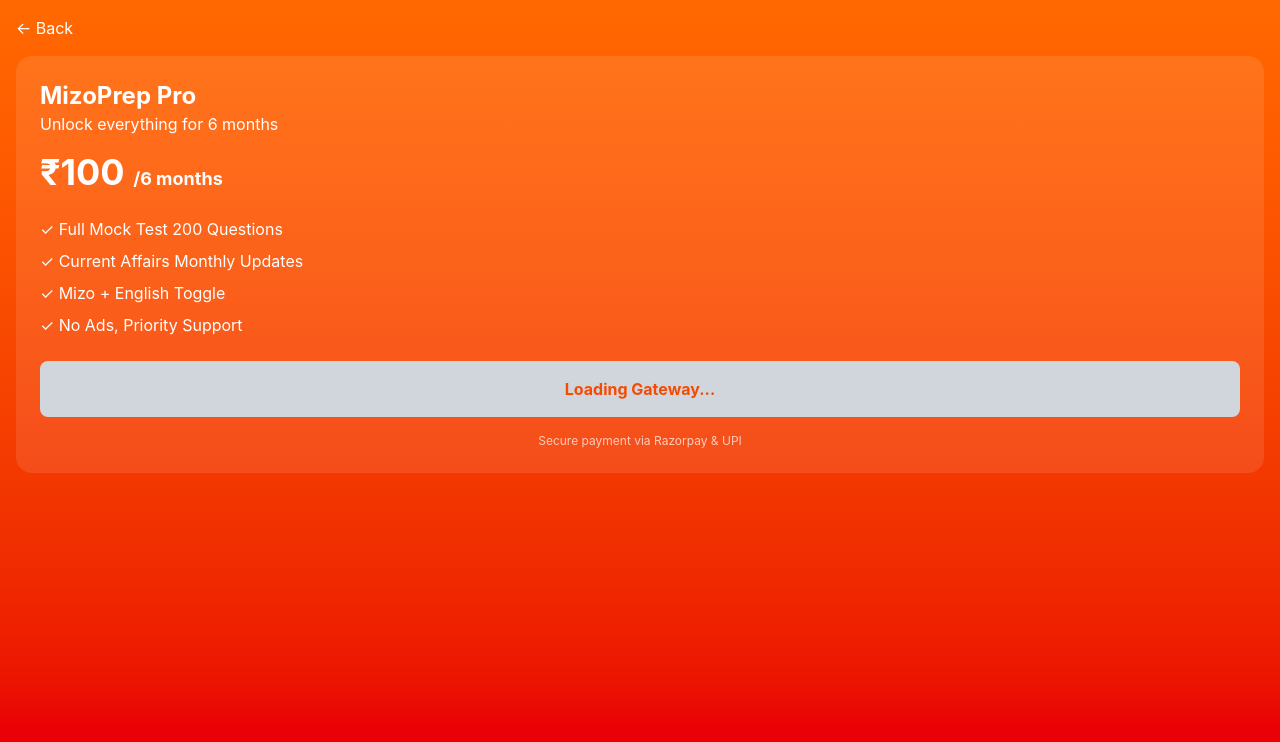
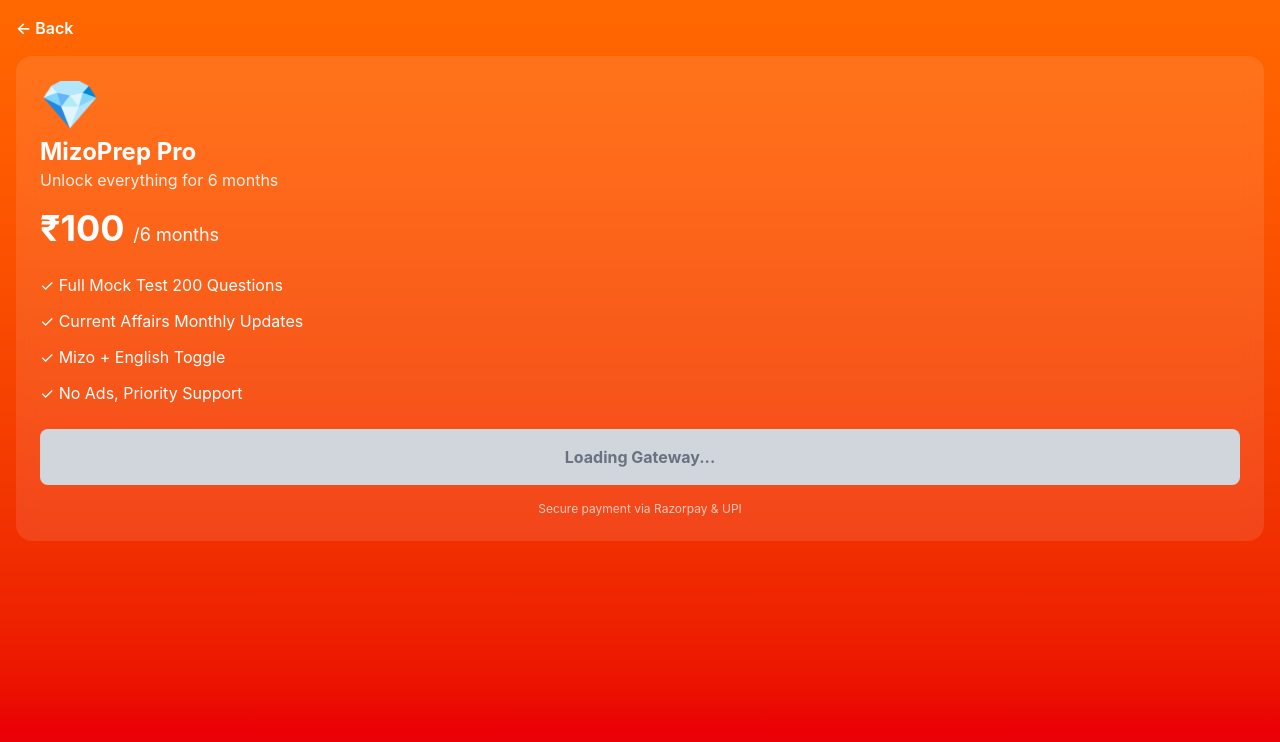
Before and after one commit to tlantea23/mizoprep, a Next.js app: page /premium in a window 1280 px wide. Shown: the top 742 px of the page. Built offline with nearby package versions, Linux system fonts and the light colour scheme.

Commit message:
fix: use fetch instead of capacitorhttp

```diff
--- a/app/premium/page.tsx
+++ b/app/premium/page.tsx
@@ -2,7 +2,6 @@
 
 import { useState, useEffect } from 'react'
 import { useRouter } from 'next/navigation'
-import { CapacitorHttp } from '@capacitor/core'
 
 declare global {
   interface Window {
@@ -34,18 +33,19 @@
     setError('')
 
     try {
-      const response = await CapacitorHttp.post({
-        url: 'https://mizoprep.vercel.app/api/razorpay',
+      const response = await fetch('/api/razorpay', {
+        method: 'POST',
         headers: { 'Content-Type': 'application/json' },
-        data: {
+        body: JSON.stringify({
           amount: 10000,
           userId: 'test_user_123'
-        }
+        })
       })
 
-      const order = response.data
-      if (response.status !== 200 || !order.id) {
-        throw new Error(`API Error: ${JSON.stringify(order)}`)
+      const order = await response.json()
+
+      if (!response.ok || !order.id) {
+        throw new Error(order.error || `API Error: ${response.status}`)
       }
 
       const options = {
@@ -57,11 +57,12 @@
         order_id: order.id,
         handler: function (response: any) {
           console.log('Payment Success:', response)
-          router.push('/premium/success')
+          router.push(`/premium/success?razorpay_payment_id=${response.razorpay_payment_id}&razorpay_order_id=${response.razorpay_order_id}`)
         },
         prefill: {
           name: 'Test User',
-          email: 'test@mizoprep.com'
+          email: 'test@mizoprep.com',
+          contact: '9999999999'
         },
         theme: {
           color: '#F37254'
@@ -81,33 +82,35 @@
       rzp.open()
 
     } catch (error: any) {
-      setError(error.message || 'Payment failed')
+      console.error('Full Error:', error)
+      setError(error.message || 'Payment failed. Internet check la, try leh rawh.')
       setLoading(false)
     }
   }
 
   return (
     <div className="p-4 bg-gradient-to-b from-orange-500 to-red-600 min-h-screen text-white">
-      <button onClick={() => router.back()} className="mb-4">← Back</button>
+      <button onClick={() => router.back()} className="mb-4 font-semibold">← Back</button>
 
-      <div className="bg-white/10 p-6 rounded-2xl">
+      <div className="bg-white/10 p-6 rounded-2xl backdrop-blur-sm">
+        <div className="text-5xl mb-2">💎</div>
         <h1 className="text-2xl font-bold">MizoPrep Pro</h1>
-        <p>Unlock everything for 6 months</p>
-        <h2 className="text-4xl font-bold my-4">₹100 <span className="text-lg">/6 months</span></h2>
+        <p className="opacity-90">Unlock everything for 6 months</p>
+        <h2 className="text-4xl font-bold my-4">₹100 <span className="text-lg font-normal">/6 months</span></h2>
 
-        <div className="my-6 space-y-2">
-          <p>✓ Full Mock Test 200 Questions</p>
-          <p>✓ Current Affairs Monthly Updates</p>
-          <p>✓ Mizo + English Toggle</p>
-          <p>✓ No Ads, Priority Support</p>
+        <div className="my-6 space-y-3 text-left">
+          <p className="flex items-center gap-2">✓ Full Mock Test 200 Questions</p>
+          <p className="flex items-center gap-2">✓ Current Affairs Monthly Updates</p>
+          <p className="flex items-center gap-2">✓ Mizo + English Toggle</p>
+          <p className="flex items-center gap-2">✓ No Ads, Priority Support</p>
         </div>
 
-        {error && <p className="text-yellow-300 bg-black/20 p-3 rounded my-4 break-words">{error}</p>}
+        {error && <p className="text-yellow-300 bg-black/20 p-3 rounded my-4 break-words text-sm">{error}</p>}
 
         <button
           onClick={handleBuyPro}
           disabled={loading || !razorpayLoaded}
-          className="bg-white text-orange-600 font-bold p-4 rounded-lg w-full disabled:bg-gray-300"
+          className="bg-white text-orange-600 font-bold p-4 rounded-lg w-full disabled:bg-gray-300 disabled:text-gray-500 transition-all"
         >
           {loading ? 'Opening Payment...' : razorpayLoaded ? 'Buy Pro Now' : 'Loading Gateway...'}
         </button>
```
